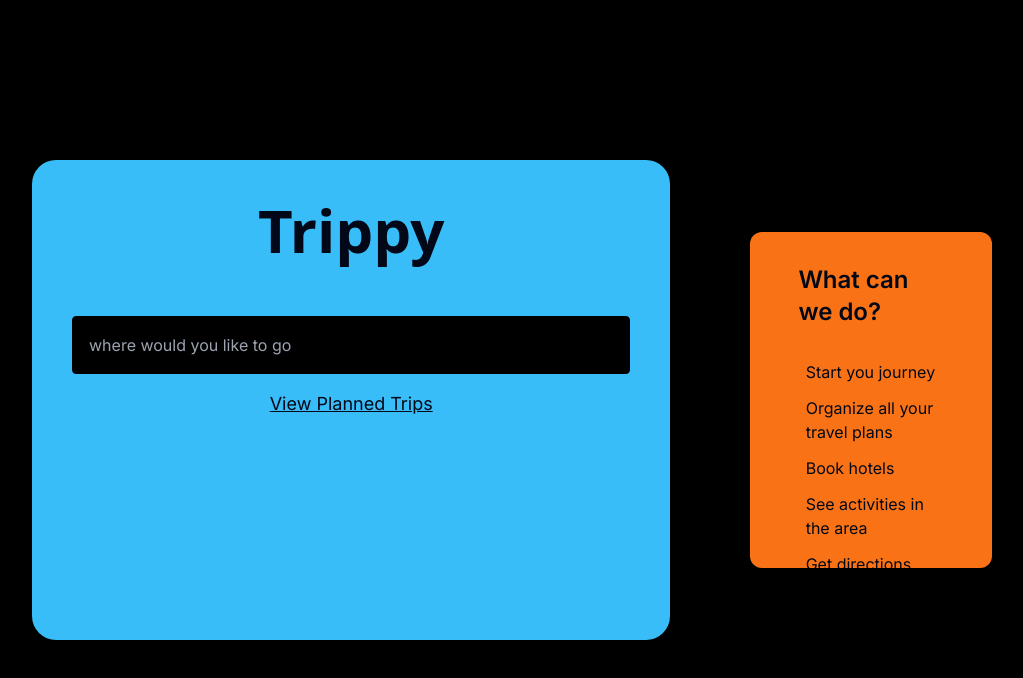
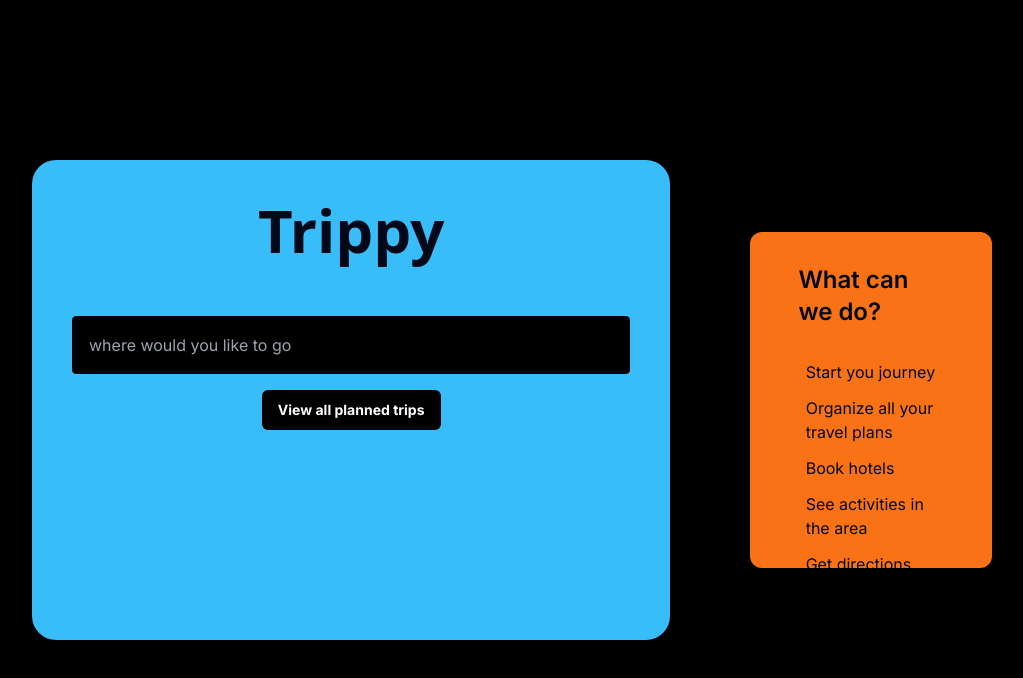
Before and after one commit to gitwitGreg/Trippy, a Next.js app: page / in a window 1280 px wide. Shown: the top 678 px of the page, without its empty margins (128-1151 px from the left). Built offline with nearby package versions, Linux system fonts and the light colour scheme; no server answers.

Commit message:
Added button to view all planned trips

```diff
--- a/app/activity/page.tsx
+++ b/app/activity/page.tsx
@@ -15,13 +15,13 @@
 
 export default function Activity({tripParams}: {tripParams: string}){
 
-    // if(!tripParams){
+    if(!tripParams){
 
-    //     return(
-    //         <RecentActivities />
-    //     )
+        return(
+            <RecentActivities />
+        )
 
-    // }
+    }
 
 
     return(
--- a/app/components/Search.tsx
+++ b/app/components/Search.tsx
@@ -3,6 +3,7 @@
 import { useState, useEffect } from "react"
 import Link from "next/link";
 import useFetchTrips from "../hooks/useFetchTrips";
+import { Button } from "@/components/ui/button";
 
 const Search = () => {
     const [adress, setAdress] = useState<string>('');
@@ -84,7 +85,7 @@
                     {adress && (
                         <button
                         onClick={handleClick}
-                        className="border-black p-4 w-full rounded-xl border-2 bg-orange-500 hover:bg-sky-300 ease-out hover:border-none delay-75">
+                        className="border-black p-4 w-full rounded-xl border-2 bg-orange-500 hover:bg-sky-400 ease-out hover:border-none delay-75">
                             Verify adress
                         </button>
                     )}
@@ -97,7 +98,7 @@
                             pathname: '/home',
                             query: validAdress
                         }}>
-                            <button className="border-black p-4 w-full rounded-xl border-2 bg-orange-500 hover:bg-sky-300 ease-out hover:border-none delay-75">
+                            <button className="border-black p-4 w-full rounded-xl border-2 bg-orange-500 hover:bg-sky-400 ease-out hover:border-none delay-75">
                                 Start planning
                             </button>
                         </Link>
@@ -107,9 +108,7 @@
                 {trips && (
                     <div>
                         <Link href='/trips'>
-                            <p className="text-semibold text-lg underline">
-                                View Planned Trips
-                            </p>
+                            <Button className='bg-black text-white font-bold hover:bg-sky-400 easein'> View all planned trips</Button>
                         </Link>
                     </div>
                 )}
--- a/app/home/page.tsx
+++ b/app/home/page.tsx
@@ -16,7 +16,7 @@
 
 
 
-export default function HomePage({searchParams}: any){
+export default function HomePage({searchParams}: {searchParams: SearchParamProps}){
 
     return(
         <div className="bg-black text-white h-full w-full pt-1 gap-10 flex flex-col">
```
